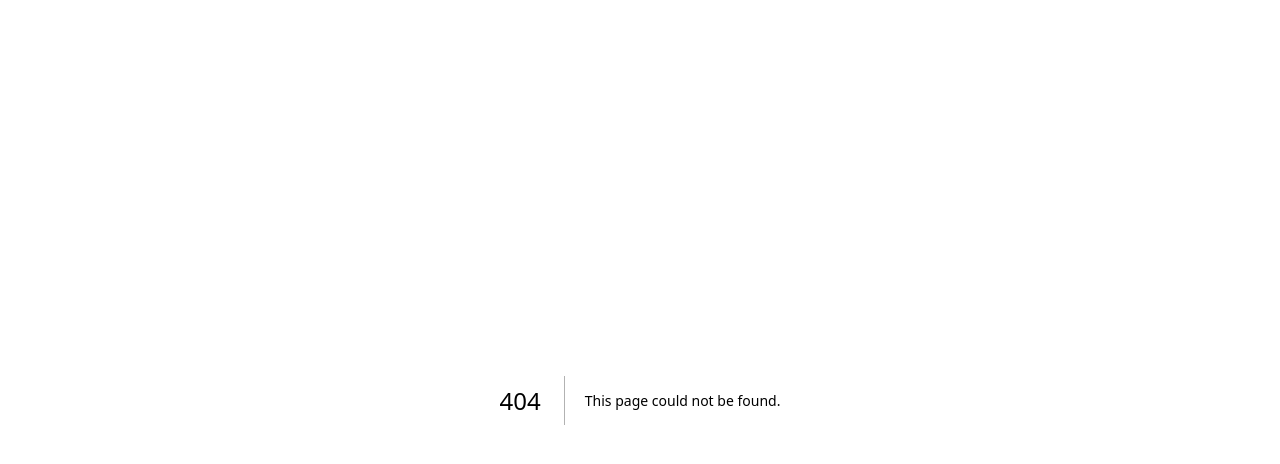
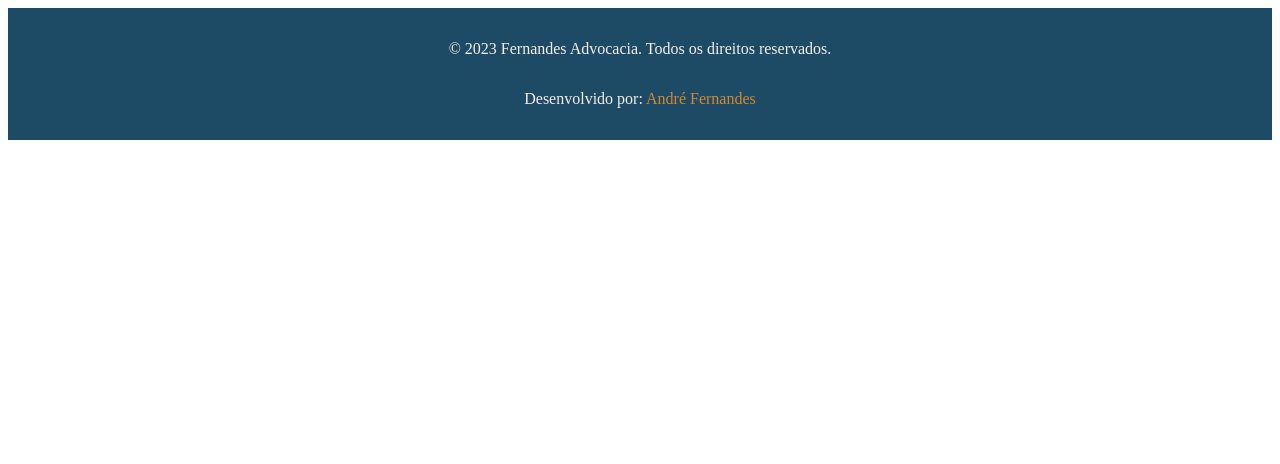
Before and after one commit to Dredeco/fernandes_advocacia, a Next.js app: page /components/Footer in a window 1280 px wide. Before the commit this address had no page. Shown: the top 464 px of the page. Built offline with nearby package versions, Linux system fonts and the light colour scheme.

Commit message:
Criação do footer e edição no layout dos componentes

```diff
--- /dev/null
+++ b/src/pages/components/Footer.js
@@ -0,0 +1,12 @@
+import React from 'react'
+
+import styles from "@/styles/Footer.module.sass"
+
+export default function Footer() {
+  return (
+    <div className={styles.footer}>
+      <p>© 2023 Fernandes Advocacia. Todos os direitos reservados.</p>
+      <p>Desenvolvido por: <a href='/'>André Fernandes</a></p>
+    </div>
+  )
+}
--- a/src/pages/index.js
+++ b/src/pages/index.js
@@ -10,6 +10,7 @@ import ImageSection from './components/ImageSection'
 import Actuation from './components/Actuation'
 import Lawyers from './components/Lawyers'
 import Contact from './components/Contact'
+import Footer from './components/Footer'
 
 export default function Home() {
   return (
@@ -32,6 +33,7 @@ export default function Home() {
         <Actuation />
         <Lawyers />
         <Contact />
+        <Footer />
       </main>
     </>
   )
--- a/src/styles/Actuation.module.sass
+++ b/src/styles/Actuation.module.sass
@@ -38,6 +38,7 @@
                 .item_content
                     width: 100%
                     p
+                        background-color: #fff
                         font-size: 18px
                         border-end-end-radius: 20px
                         border-end-start-radius: 20px
--- /dev/null
+++ b/src/styles/Footer.module.sass
@@ -0,0 +1,14 @@
+.footer
+    width: 100%
+    display: flex
+    flex-direction: column
+    text-align: center
+    justify-content: space-between
+    background-color: #1D4B66
+    color: #F4EFE7
+    padding: 1rem 0
+    *
+        background-color: rgba(0, 0, 0, 0)
+    a
+        text-decoration: none
+        color: #D28930
```
Also changed, not shown: src/pages/components/Contact.js (+11 -7 lines), src/styles/Contact.module.sass (+7 -4 lines).
